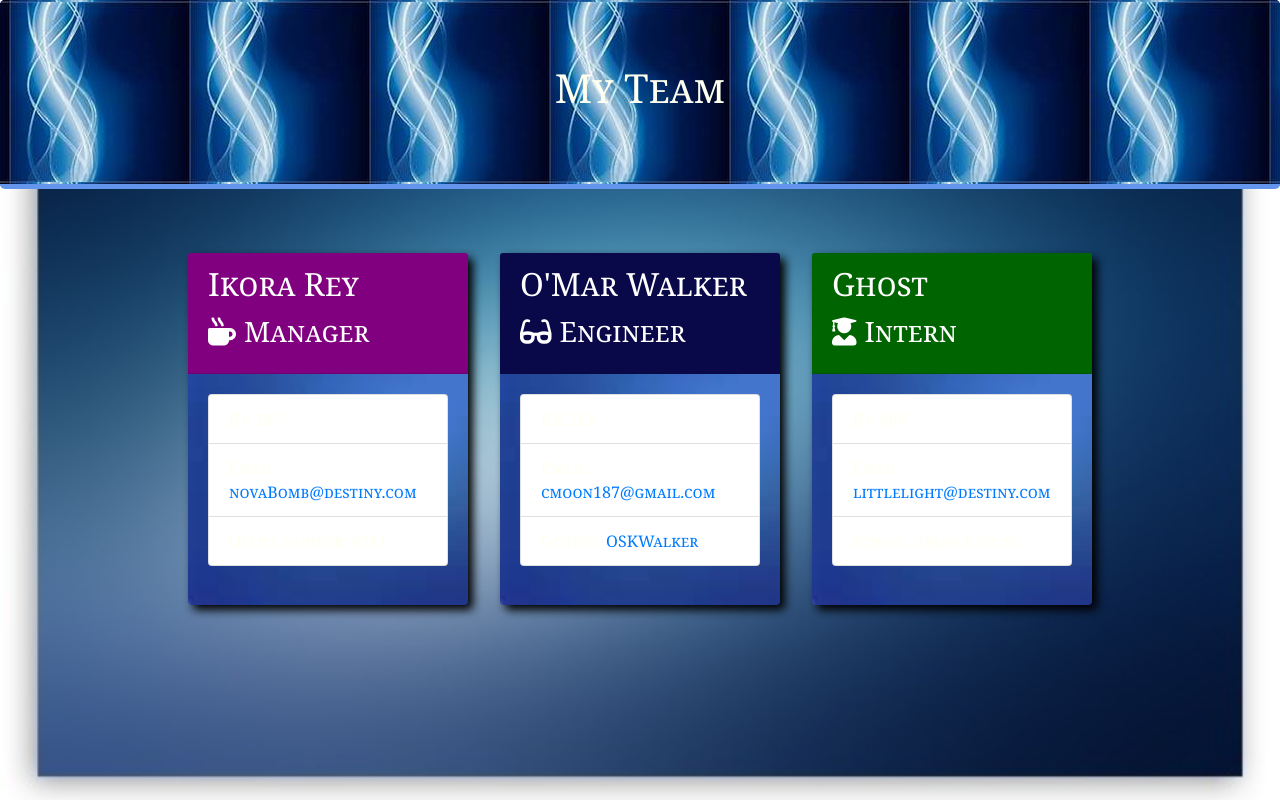
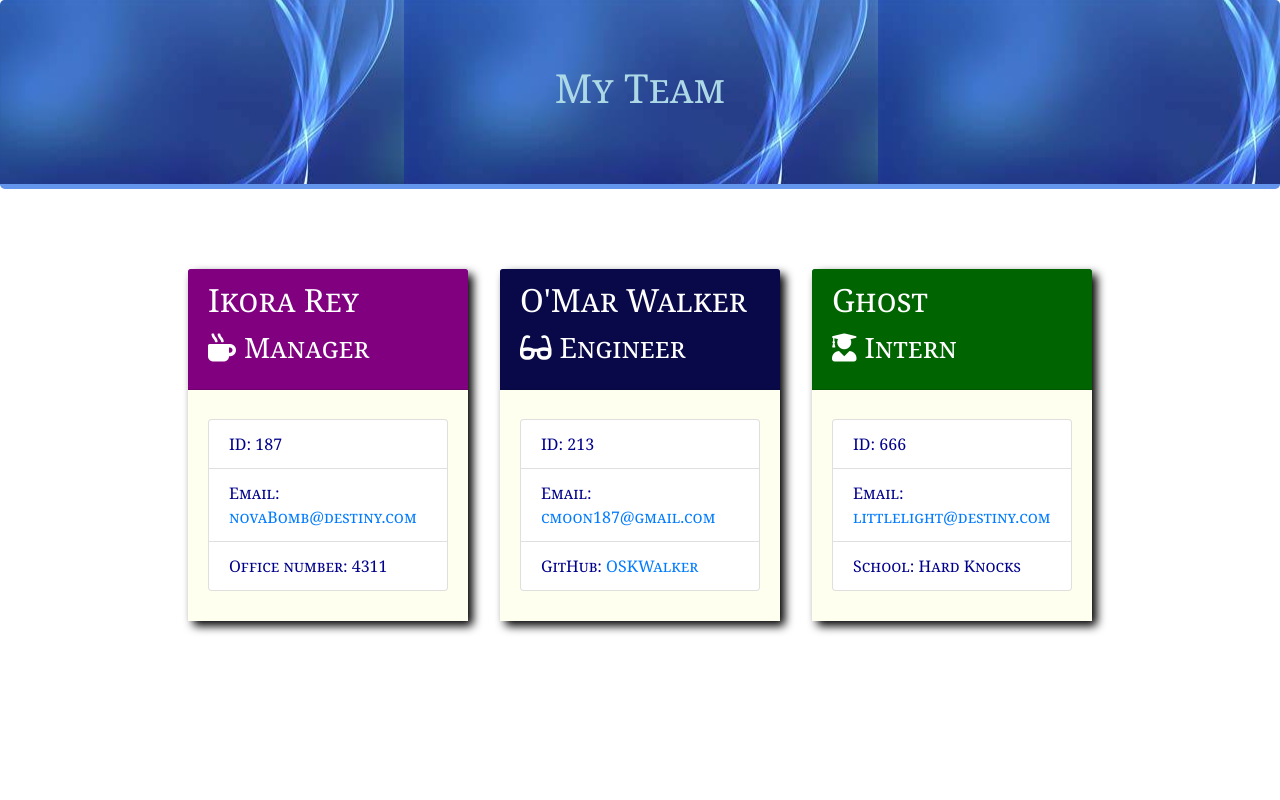
Before and after one commit to OSKWalker/Team-Profile-Generator, a website: page dist/index.html in a window 1280 px wide. Drawn offline with nearby package versions, Linux system fonts and the light colour scheme.

Commit message:
saving progress

```diff
--- a/assets/css/style.css
+++ b/assets/css/style.css
@@ -2,7 +2,7 @@
 :root {
   --darkest: black;
   --darker: rgb(9, 9, 73);
-  --dark: blue;
+  --dark: darkblue;
   --medium: cornflowerblue;
   --light: lightblue;
   --lighter: silver;
@@ -19,18 +19,12 @@ html,
 body {
   padding: 0;
   margin: 0;
-  background-color: var(--darkest);
-  color: var(--lightest);
+  color: var(--light);
 }
 
 body {
   font-family: Georgia, "Times New Roman", Times, serif;
   font-variant: small-caps;
-  background-image: url("../images/blurry_blue_background_ii-t2.jpg");
-  background-position: center;
-  background-repeat: no-repeat;
-  background-size: cover;
-  background-attachment: fixed;
 }
 
 .employee-card {
@@ -49,17 +43,24 @@ body {
 }
 
 .team-heading {
-  background-image: url("../images/OIP-2.jpg");
+  background-image: url("../images/OIP.jpg");
   background-position: center;
   background-size: auto;
-  border-bottom: 5px solid cornflowerblue;
-  background-color: darkblue;
+  border-bottom: 5px solid var(--medium);
+  background-color: var(--light);
 }
 
 .team-area {
   flex-wrap: wrap;
   max-width: 1000px;
-  margin: 2em auto;
+  margin: 3em auto;
+}
+
+.card-body {
+  display: flex;
+  flex-direction: column;
+  justify-content: center;
+  background-color: var(--lightest);
 }
 
 .intern {
@@ -79,3 +80,8 @@ body {
   color: #fff;
   font-weight: bold;
 }
+
+.list-group-item {
+  text-decoration: none;
+  color: var(--dark);
+}
```
